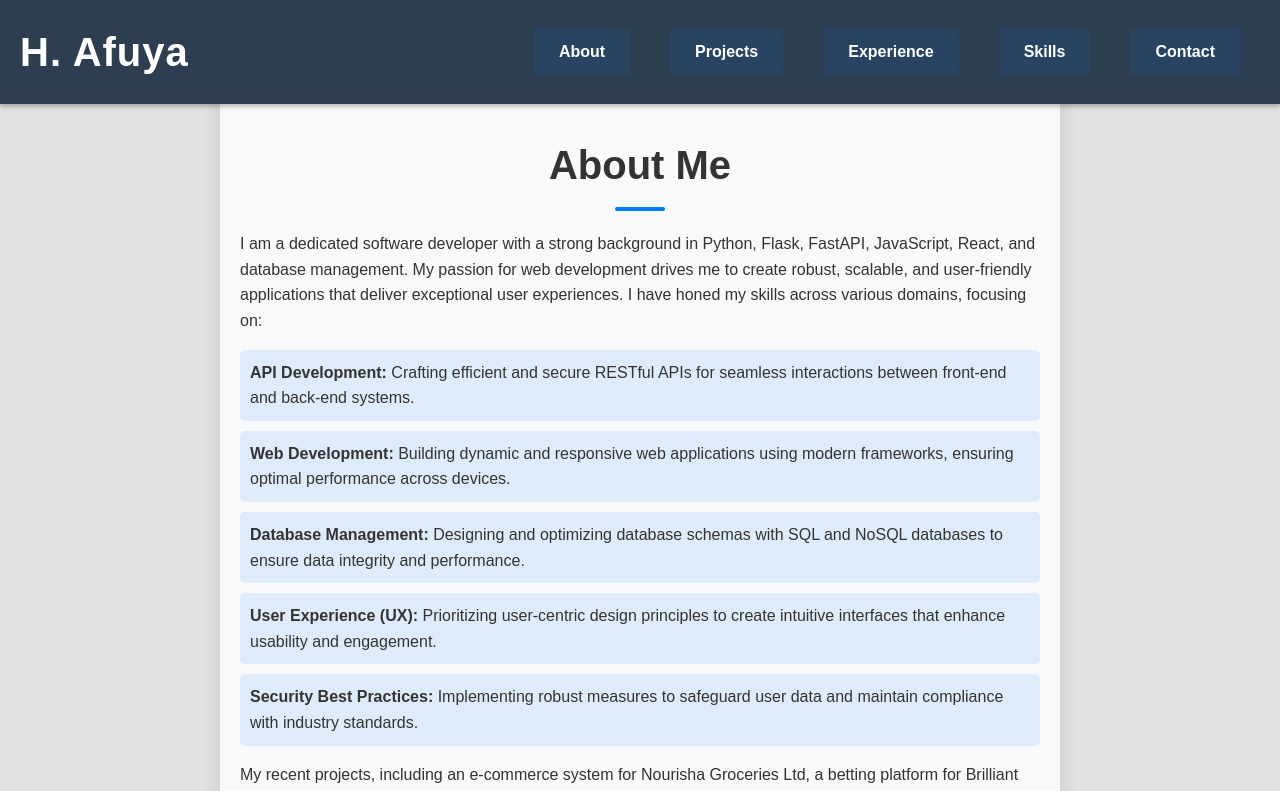
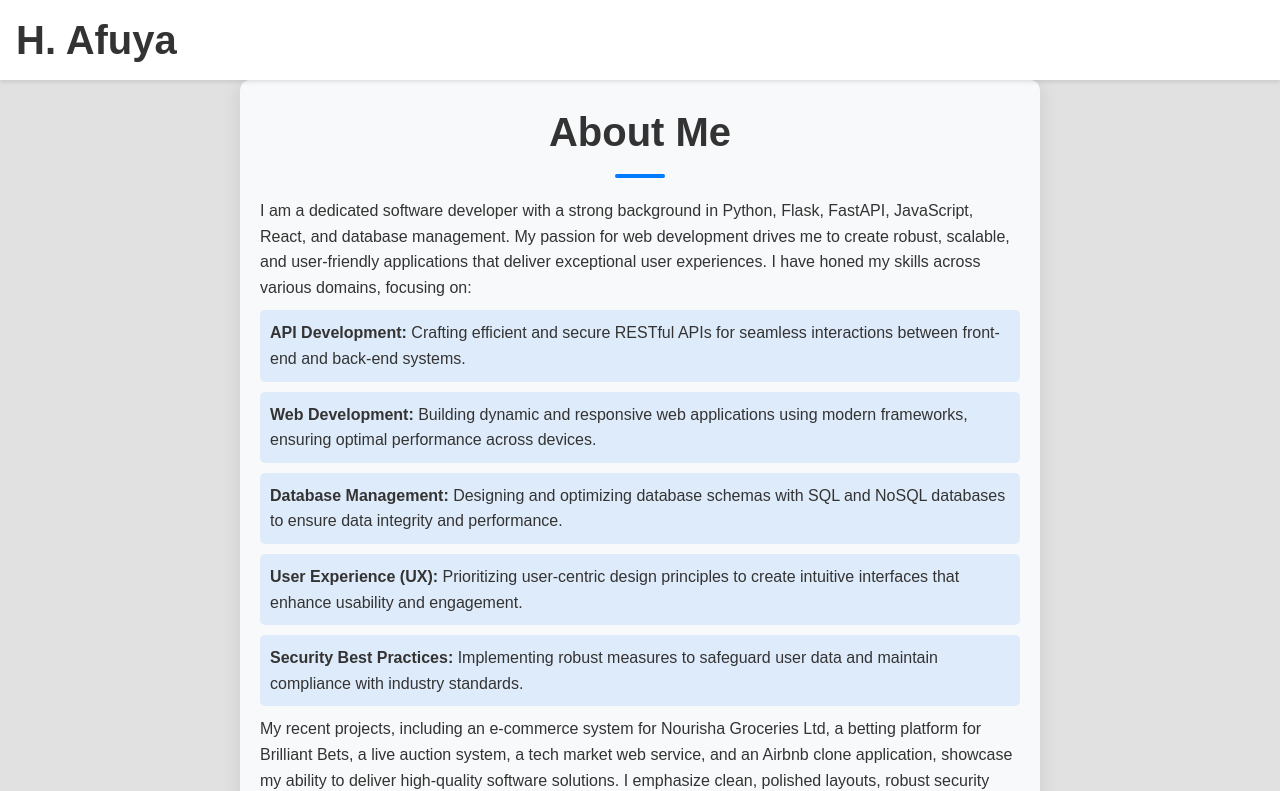
Before and after one commit to Afuyah/dev-portfolio, a React (Create React App) app: page / in a window 1280 px wide. Shown: the top 791 px of the page. Built offline with nearby package versions, Linux system fonts and the light colour scheme.

Commit message:
Update Header.css

```diff
--- a/src/components/Header.css
+++ b/src/components/Header.css
@@ -1,141 +1,95 @@
-/* Header Styles */
+/* Reset styles */
+* {
+  margin: 0;
+  padding: 0;
+  box-sizing: border-box;
+}
+
+/* Header styles */
 .header {
+  display: flex;
+  justify-content: space-between;
+  align-items: center;
+  background-color: #fff;
+  box-shadow: 0 2px 4px rgba(0, 0, 0, 0.1);
+  height: 80px;
+  width: 100%;
   position: fixed;
   top: 0;
   left: 0;
-    right: 0;
-    background-color: #2c3e50;
-    color: white;
   z-index: 1000;
-    display: flex;
-    justify-content: space-between;
-    align-items: center;
-    padding:  20px; /* Slightly more padding */
-    box-shadow: 0 2px 5px rgba(0, 0, 0, 0.3);
 }
 
-/* Add margin to content to create space between header and body */
-body {
-    margin-top: 70px; /* Space between header and content */
+.header-content {
+  display: flex;
+  align-items: center;
 }
 
-.header h1 {
-    margin: 0;
+.header-title {
   font-size: 2.5rem;
   font-weight: bold;
-    letter-spacing: 1px;
-    transition: color 0.3s;
+  color: #333;
+  margin-left: 1rem;
 }
 
-.sub-title {
-    font-size: 1rem;
-    color: #f0f0f0;
-    margin-top: 5px;
-    display: none; /* Hidden by default, shown in mobile */
-}
-
-/* Hamburger Menu Styles */
 .hamburger {
   display: none;
   flex-direction: column;
+  justify-content: space-between;
+  height: 20px;
+  width: 20px;
   cursor: pointer;
-    margin: 10px;
-    z-index: 1000;
 }
 
 .bar {
-    height: 3px;
-    width: 30px;
-    background-color: #fff;
-    margin: 4px 0;
-    transition: all 0.4s ease;
+  width: 100%;
+  height: 2px;
+  background-color: #333;
 }
 
-/* Active state for hamburger bars */
-.bar.active:nth-child(1) {
-    transform: rotate(-45deg) translate(-5px, 6px);
+.bar.active {
+  transform: rotate(45deg);
 }
 
-.bar.active:nth-child(2) {
-    opacity: 0;
+.bar:nth-child(2) {
+  transform: rotate(-45deg);
 }
 
-.bar.active:nth-child(3) {
-    transform: rotate(45deg) translate(-5px, -6px);
+.nav {
+  display: flex;
+  flex-direction: column;
+  position: fixed;
+  top: 0;
+  left: 0;
+  width: 100%;
+  height: 100%;
+  background-color: #fff;
+  transform: translateX(-100%);
+  transition: transform 0.3s ease-in-out;
+  z-index: 999;
 }
 
-/* Nav Styles */
-nav {
-    display: flex;
-    justify-content: center;
-    transition: max-height 0.5s ease;
-    overflow: hidden;
+.nav.open {
+  transform: translateX(0);
 }
 
-nav.open {
-    max-height: 500px;
-}
-
-nav ul {
-    list-style-type: none;
-    padding: 0;
-    display: flex;
-    flex-direction: row;
-    margin: 0;
-}
-
-nav ul li {
-    margin: 0 20px;
-}
-
-nav ul li a {
-    color: #fff;
-    text-decoration: none;
-    font-weight: 600;
-    padding: 10px 15px;
-    transition: color 0.3s, transform 0.3s;
-}
-
-nav ul li a:hover {
-    color: #007bff;
-    transform: scale(1.05);
-}
-
-/* Responsive Styles */
-@media (max-width: 600px) {
-    .header h1 {
-        font-size: 2rem;
-    }
-
-    .sub-title {
-        display: block; /* Show sub-title in mobile view */
-    }
-
-    .hamburger {
-        display: flex;
-    }
-
-    nav {
-        max-height: 0;
-        flex-direction: column;
-    }
-
-    nav.open {
-        max-height: 500px;
-    }
-
-    nav ul {
-        flex-direction: column;
-        width: 100%;
+.nav ul {
+  list-style: none;
+  margin-top: 20px;
   padding: 0;
 }
 
-    nav ul li {
-        margin: 10px 0;
-        text-align: center;
+.nav li {
+  margin-bottom: 20px;
 }
 
-    .header h1, .sub-title {
-        text-align: center; /* Center-align title and subtitle */
+.nav a {
+  text-decoration: none;
+  color: #333;
+  font-weight: bold;
+  font-size: 1.5rem;
 }
+
+.nav a:hover {
+  color: #666;
 }
```
Lines whose indentation alone changed are shown as unchanged.
